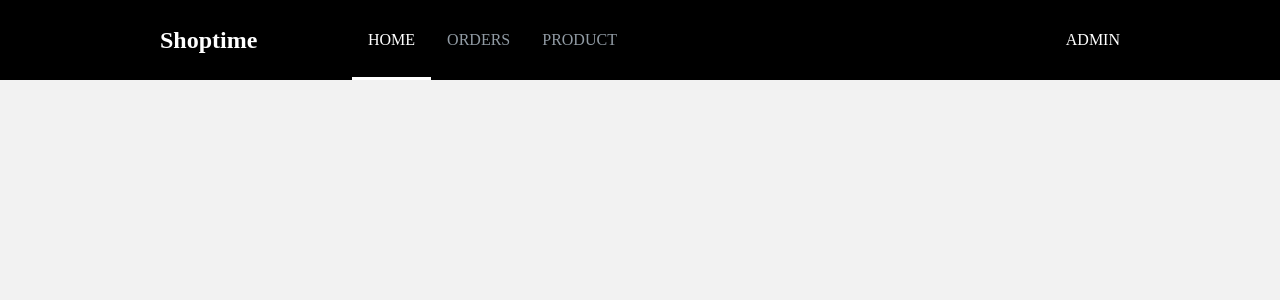
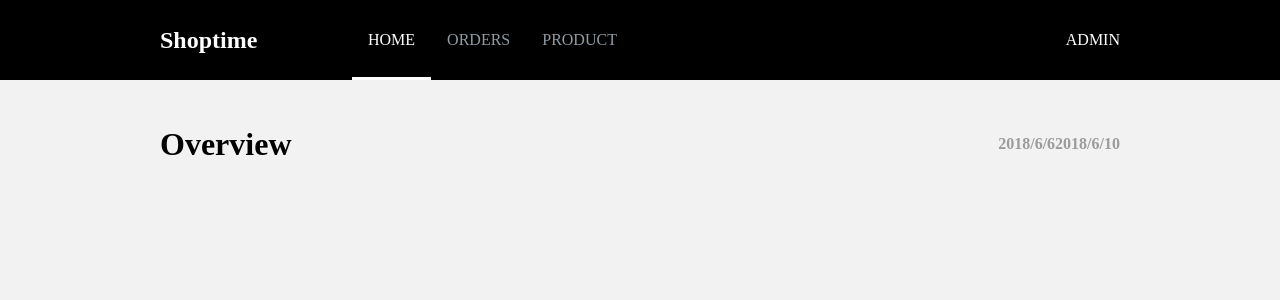
Before and after one commit to curt6815463/TimeHouseWeek3, a React app: page / in a window 1280 px wide. Shown: the top 300 px of the page. Built offline with nearby package versions, Linux system fonts and the light colour scheme.

Commit message:
content title date field

```diff
--- a/src/App.js
+++ b/src/App.js
@@ -1,11 +1,13 @@
 import React, { Component } from 'react';
-import TopBar from '@/components/TopBar/index'
+import TopBar from '@/components/TopBar/';
+import HomeScene from '@/components/HomeScene/index';
 import './common/css/reset.css'
 class App extends Component {
   render() {
     return (
       <div>
         <TopBar />
+        <HomeScene />
       </div>
     );
   }
--- a/src/components/HomeScene/index.js
+++ b/src/components/HomeScene/index.js
@@ -0,0 +1,35 @@
+import React, { Component } from 'react';
+import HomeComponent from './styled-components'
+import Container from '@/common/style-components/Container'
+class HomeScene extends Component {
+  render() {
+    return (
+      <HomeComponent>
+        <Container>
+          <div className="content-title">
+            <div className="title-word">
+              Overview
+            </div>
+            <div className="conditions">
+              <div className="startTime wording">
+                2018/6/6
+              </div>
+              <div className="split-icon">
+
+              </div>
+              <div className="endTime wording">
+                2018/6/10
+              </div>
+              <div className="util wording">
+
+              </div>
+            </div>
+          </div>
+
+        </Container>
+      </HomeComponent>
+    );
+  }
+}
+
+export default HomeScene;
--- /dev/null
+++ b/src/components/HomeScene/styled-components.js
@@ -0,0 +1,37 @@
+import styled from 'styled-components';
+
+const HomeComponent = styled.div`
+  .content-title{
+    display: flex;
+    margin-top: 3rem;
+    width: 100%;
+    .title-word{
+      width: 50%;
+      font-size: 2rem;
+      color: #000;
+      font-weight: bold;
+    }
+    .conditions{
+      width: 50%;
+      text-align: right;
+      .wording{
+        color: #9b9b9b;
+        font-weight: bold;
+        cursor: pointer;
+      }
+    }
+    .conditions > *{
+      display: inline-block;
+      vertical-align: middle;
+    }
+    .conditions::after{
+      content:'';
+      width:0;
+      height:100%;
+      display:inline-block;
+      vertical-align:middle;
+    }
+  }
+`;
+
+export default HomeComponent
```
Also changed, not shown: src/components/OrdersScene/index.js (added).
